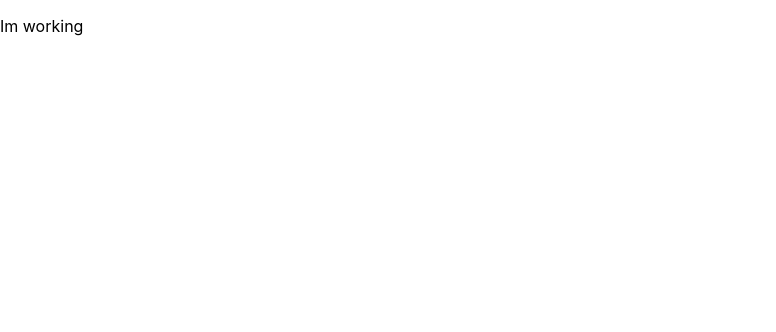
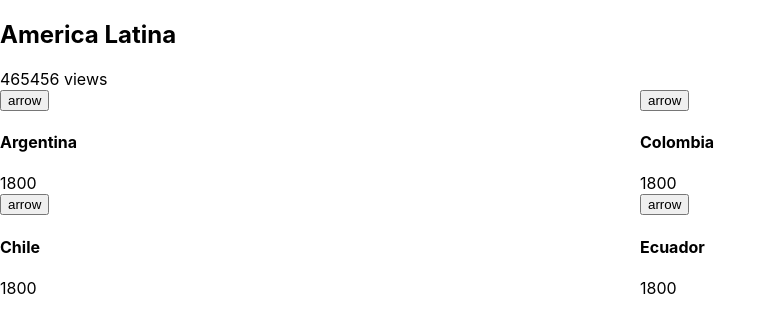
Before and after one commit to jchernandez87/react-redux-capstone, a React (Create React App) app: page / in a window 1280 px wide. Shown: the top 332 px of the page, without its empty margins (0-776 px from the left). Built offline with nearby package versions, Linux system fonts and the light colour scheme.

Commit message:
Add Cards component And details component

```diff
--- a/package.json
+++ b/package.json
@@ -6,6 +6,7 @@
     "@testing-library/jest-dom": "^5.14.1",
     "@testing-library/react": "^11.2.7",
     "@testing-library/user-event": "^12.8.3",
+    "prop-types": "^15.7.2",
     "react": "^17.0.2",
     "react-dom": "^17.0.2",
     "react-router-dom": "^5.3.0",
--- /dev/null
+++ b/src/components/Category.css
@@ -0,0 +1,4 @@
+.cardsContainer {
+  display: grid;
+  grid-template-columns: 1fr 1fr;
+}
--- a/src/components/Category.js
+++ b/src/components/Category.js
@@ -1,7 +1,43 @@
-const Category = () => (
-  <div>
-    <p>Im working</p>
-  </div>
-);
+import './Category.css';
+import Card from './CategoryCard';
+
+const Category = () => {
+  const cardsInfo = [
+    {
+      id: 1,
+      city: 'Argentina',
+      number: 1800,
+    },
+    {
+      id: 2,
+      city: 'Colombia',
+      number: 1800,
+    },
+    {
+      id: 3,
+      city: 'Chile',
+      number: 1800,
+    },
+    {
+      id: 4,
+      city: 'Ecuador',
+      number: 1800,
+    },
+  ];
+
+  return (
+    <div className="container">
+      <div className="header">
+        <h2>America Latina</h2>
+        <span>465456 views</span>
+      </div>
+      <div className="cardsContainer">
+        {cardsInfo.map((el) => (
+          <Card key={el.id} id={el.id} city={el.city} number={el.number} />
+        ))}
+      </div>
+    </div>
+  );
+};
 
 export default Category;
--- /dev/null
+++ b/src/components/CategoryCard.js
@@ -0,0 +1,21 @@
+import PropTypes from 'prop-types';
+
+const Card = ({ id, city, number }) => (
+  <div className="card" id={id}>
+    <button type="button" className="cardBtn">
+      arrow
+    </button>
+    <div className="info">
+      <h4 className="name">{city}</h4>
+      <span className="number">{number}</span>
+    </div>
+  </div>
+);
+
+Card.propTypes = {
+  id: PropTypes.number.isRequired,
+  city: PropTypes.string.isRequired,
+  number: PropTypes.number.isRequired,
+};
+
+export default Card;
```
Also changed, not shown: src/components/Details.js (+16 -0 lines), src/logo.svg (deleted), 1 other file (tests, documents, lock files or other folders).
